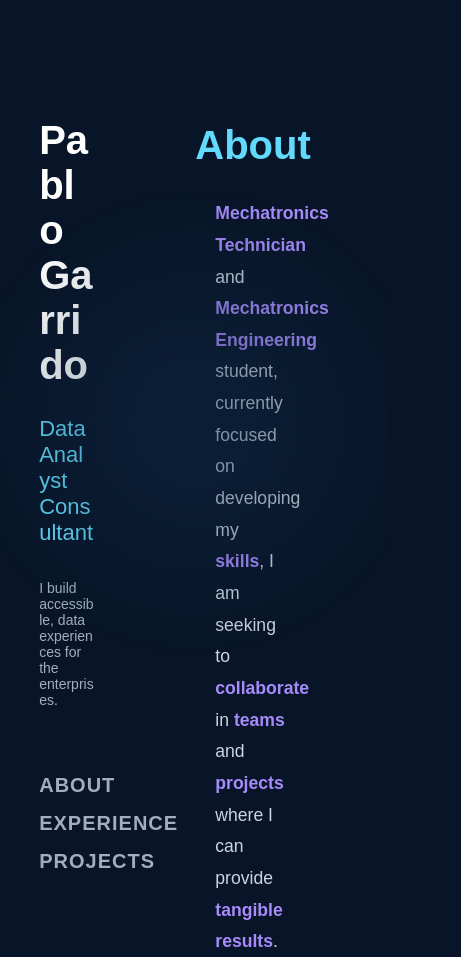
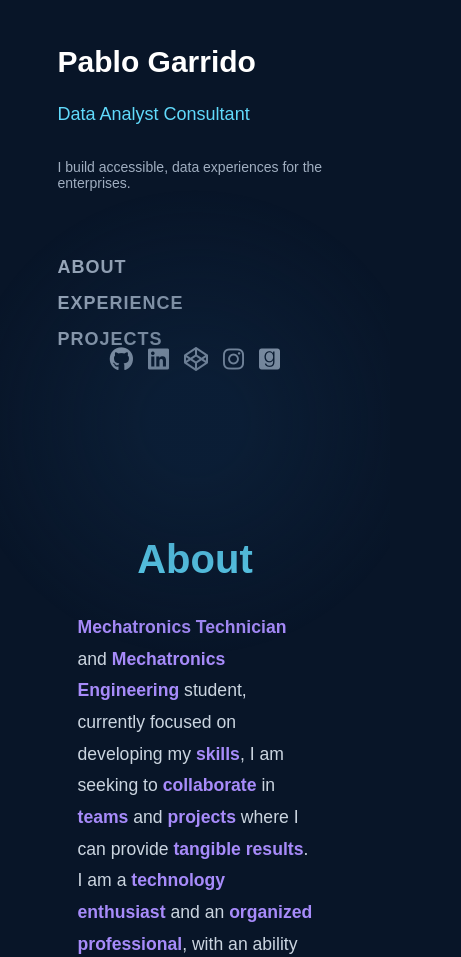
Before and after one commit to PablomxH/PablomxH.github.io, a plain HTML site: page views/index.html in a window 390 px wide. Shown: the top 957 px of the page, 461 px wide, since content can reach past the window. Drawn offline with Linux system fonts and the light colour scheme.

Commit message:
feat(responsive) first part of responsive design

```diff
--- a/css/about.css
+++ b/css/about.css
@@ -32,3 +32,12 @@ body.loaded #about {
     color: #A78BFA; /* Highlight color for keywords (purple) */
     font-weight: bold; /* Make sure the keywords stand out */
 }
+
+.cart-frame {
+    border: none;
+    outline: none;
+    box-shadow: none;
+    width: 100%;
+    height: 300px; /* Ajusta según el contenido */
+    display: block; /* Evita el pequeño espacio extra debajo del iframe */
+}
--- a/css/sidebar.css
+++ b/css/sidebar.css
@@ -1,6 +1,6 @@
 /* Sidebar */
 .sidebar {
-    width: 30%; /* Mantenemos el ancho del sidebar */
+    width: 30%; /* Ancho para pantallas más grandes */
     height: auto;
     background-color: #081528;
     padding: 35px;
@@ -13,6 +13,7 @@
     text-align: left;
     padding-left: 3%;
     box-sizing: border-box;
+    z-index: 100; /* Asegura que esté por encima del contenido si se superpone */
 }
 
 /* Estilos del nombre */
@@ -81,3 +82,78 @@
 .sidebar nav ul li a:hover::before {
     width: 100%;
 }
+
+/* Redes sociales */
+.social-links {
+    position: absolute;
+    bottom: -150px;
+    left: 10%;
+    display: flex;
+    gap: 15px;
+}
+
+.social-links a {
+    color: #A0AEC0;
+    font-size: 24px;
+    transition: color 0.3s;
+    transform: scale(1);
+    transition: transform 0.2s ease-in-out, color 0.3s;
+}
+
+.social-links a:hover {
+    color: #61dafb;
+    transform: scale(1.1); /* Ligeramente más grande */
+}
+
+@media (max-width: 768px) {
+    .main-container {
+        flex-direction: column; /* Apilamos el sidebar y el contenido */
+        align-items: center; /* Centramos los elementos horizontalmente */
+    }
+
+    .sidebar {
+        width: 80%; /* El sidebar ocupa más ancho en pantallas medianas */
+        position: relative; /* Ya no es sticky para evitar problemas de scroll */
+        top: auto; /* Reseteamos la posición top */
+        margin-bottom: 30px; /* Espacio debajo del sidebar */
+    }
+
+    .content {
+        width: 90%; /* El contenido ocupa más ancho */
+        margin-left: 0; /* Reseteamos el margen izquierdo */
+        padding: 30px;
+    }
+
+    .social-links {
+        position: relative; /* Ahora relativo al sidebar */
+        bottom: 20px;
+        left: 0;
+        justify-content: center; /* Centramos los iconos */
+        width: 100%; /* Ocupa todo el ancho del sidebar */
+    }
+}
+
+/* Media query para pantallas pequeñas (ejemplo: móviles - ancho máximo 480px) */
+@media (max-width: 480px) {
+    .sidebar {
+        width: 95%; /* El sidebar ocupa casi todo el ancho */
+        padding: 20px;
+    }
+
+    .sidebar h1 {
+        font-size: 30px;
+    }
+
+    .sidebar h2 {
+        font-size: 18px;
+    }
+
+    .sidebar nav ul li a {
+        font-size: 18px;
+    }
+
+    .content {
+        width: 95%;
+        padding: 20px;
+    }
+}
--- a/css/styles.css
+++ b/css/styles.css
@@ -17,29 +17,6 @@ body {
     align-items: flex-start; /* Alinea el contenido al inicio verticalmente dentro del contenedor */
 }
 
-/* Redes sociales */
-.social-links {
-    /* Mantenemos la posición absolute, pero ajustamos para que sea relativo al sidebar */
-    position: absolute;
-    bottom: -150px; /* Ajusta la distancia desde la parte inferior */
-    left: 10%; /* Alineado con el inicio del contenido del sidebar */
-    display: flex;
-    gap: 15px;
-}
-
-.social-links a {
-    color: #A0AEC0;
-    font-size: 24px;
-    transition: color 0.3s;
-    transform: scale(1);
-    transition: transform 0.2s ease-in-out, color 0.3s;
-}
-
-.social-links a:hover {
-    color: #61dafb;
-    transform: scale(1.1); /* Ligeramente más grande */
-}
-
 /* Contenido principal */
 .content {
     width: 65%; /* Ajustamos el ancho del content para ocupar el espacio restante */
@@ -47,6 +24,7 @@ body {
     top: 50px;
     box-sizing: border-box;
 }
+
 
 section {
     padding: 50px 0;
@@ -62,11 +40,3 @@ section {
     transition: background 0.1s ease-out;
     z-index: 9999; /* Asegura que esté en la capa superior */
 }
-.cart-frame {
-    border: none;
-    outline: none;
-    box-shadow: none;
-    width: 100%;
-    height: 300px; /* Ajusta según el contenido */
-    display: block; /* Evita el pequeño espacio extra debajo del iframe */
-}
--- a/views/index.html
+++ b/views/index.html
@@ -83,7 +83,7 @@
                     <div class="experience-tech-stack">
                         <span class="tech-badge">CISCO</span>
                         <span class="tech-badge">SQL</span>
-                        <span class="tech-badge">POWER BI</span>
+                        <span class="tech-badge">Power BI</span>
                         <span class="tech-badge">Azure AD</span>
                     </div>
                 </div>
```
